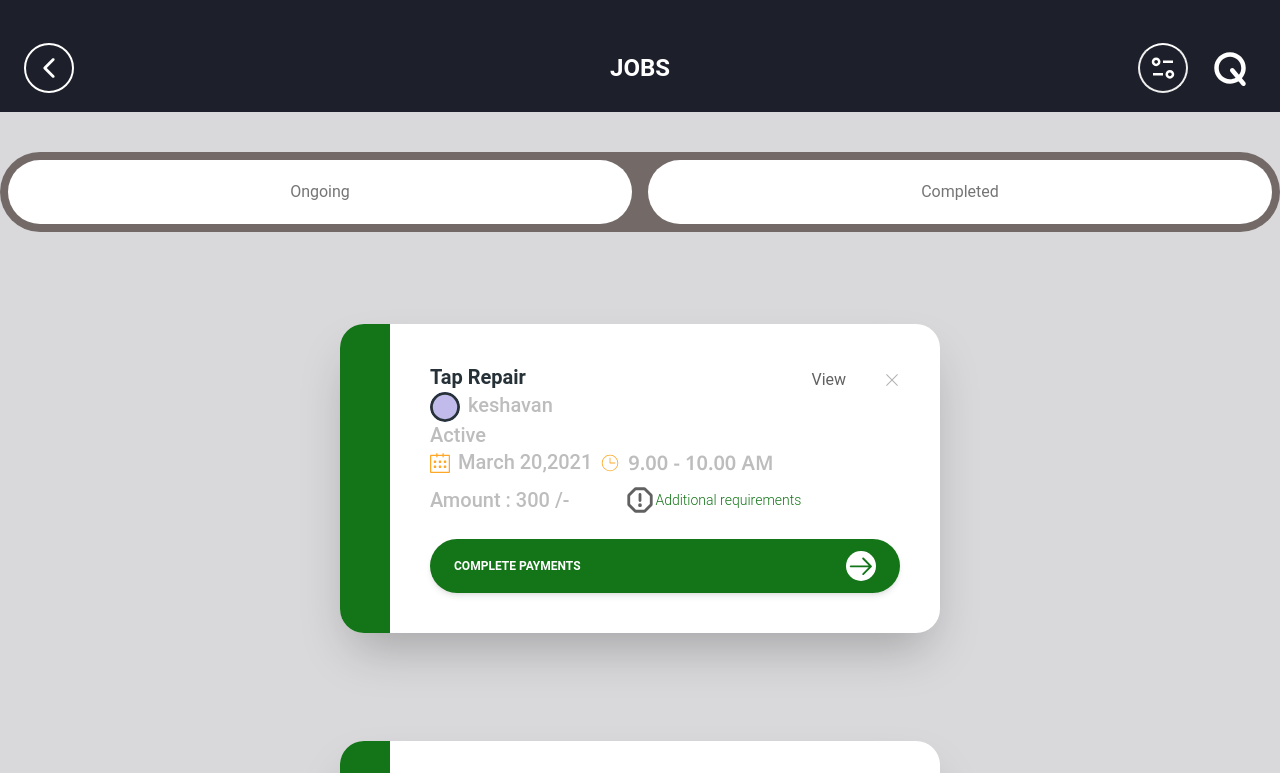
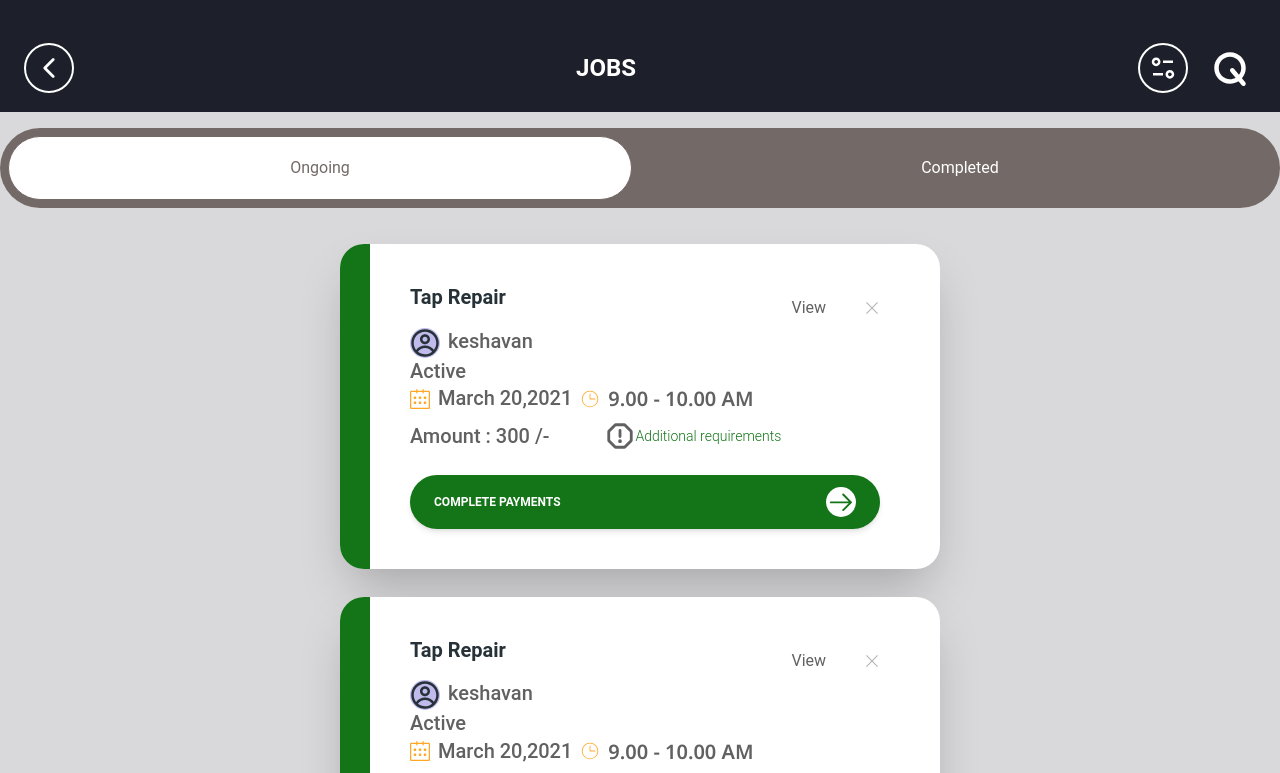
Before and after one commit to RJRYT/SC-MERN, a React (Vite) app in the folder client/: page /jobs in a window 1280 px wide. Shown: the top 773 px of the page. Built offline with nearby package versions, Linux system fonts and the light colour scheme.

Commit message:
Activeservices

```diff
--- a/client/src/pages/common/Jobs.jsx
+++ b/client/src/pages/common/Jobs.jsx
@@ -13,6 +13,7 @@ import { FaRegCircle } from "react-icons/fa6";
 import { SlCalender } from "react-icons/sl";
 import { CiClock2 } from "react-icons/ci";
 import { PiWarningOctagonBold } from "react-icons/pi";
+import { CgProfile } from "react-icons/cg";
 
 function Jobs() {
   return (
@@ -22,10 +23,10 @@ function Jobs() {
       </div>
 
       {/* First Card */}
-      <div className="flex items-center justify-center py-20 sm:w-6/5 md:w-6/5 lg:w-6/5 xl:w-6/5 ">
-        <Card className="flex flex-row w-[600px] shadow-2xl rounded-3xl m-3">
+      <div className="flex items-center justify-center py-20 sm:w-6/5 md:w-6/5 lg:w-6/5 xl:w-6/5 -mt-14  ">
+        <Card className="flex flex-row w-[600px]  shadow-2xl rounded-3xl m-3">
           {/* Left Grey Section */}
-          <div className="w-1/12 bg-card-color rounded-s-3xl"></div>
+          <div className="w-[30px] bg-card-color rounded-s-3xl"></div>
 
           {/* Right Content Section */}
           <div className="w-11/12 p-4">
@@ -34,19 +35,19 @@ function Jobs() {
               <div className="flex items-center justify-between mb-2">
                 <Typography variant="h5" color="blue-gray">
                   Tap Repair
-                   <div className=' flex'>
+                   <div className=' flex mt-4'>
 
-                   <FaRegCircle size={30}  className='bg-side-color rounded-full ' />
-                   <p className='px-2 text-gray-400 font-medium'>keshavan</p>
+                   <CgProfile  size={30}  className='bg-side-color rounded-full ' />
+                   <p className='px-2 text-gray-700 font-medium'>keshavan</p>
 
                    </div>
-                   <p className='font-medium text-gray-400'>Active</p>
+                   <p className='font-medium text-gray-700'>Active</p>
 
                    <div className='flex  items-center space-x-2'>
                    <SlCalender className='text-orange-400' />
-                    <p className='font-medium text-gray-400'>March 20,2021 </p>
+                    <p className='font-medium text-gray-700'>March 20,2021 </p>
                     <CiClock2  className='text-orange-400'/>
-                    <p className='font-nano text-gray-400'>9.00 - 10.00 AM</p>
+                    <p className='font-nano text-gray-700'>9.00 - 10.00 AM</p>
                    </div>
                 </Typography>
                 <a href="" className='-mt-20'>View</a>
@@ -55,14 +56,14 @@ function Jobs() {
               {/* Description */}
               <Typography>
                 <div className='flex items-center '>
-               <p className='font-medium text-xl text-gray-400 '>Amount : 300 /- </p>
+               <p className='font-medium text-xl text-gray-700 '>Amount : 300 /- </p>
                <PiWarningOctagonBold size={30} className='ml-14' />
                <p className='text-card-color text-sm' >Additional requirements</p>
                </div>
               </Typography>
             </CardBody>
             <CardFooter className="pt-0">
-              <Button className="bg-card-color w-full rounded-full flex items-center justify-between ">
+              <Button className="bg-card-color  w-full rounded-full flex items-center justify-between ">
                 Complete Payments
                 <GoArrowRight
                   size={30}
@@ -76,10 +77,10 @@ function Jobs() {
 
       {/* Second Card */}
 
-     <div className="flex items-center justify-center  sm:w-6/5 md:w-6/5 lg:w-6/5 xl:w-6/5  ">
+     <div className="flex items-center justify-center  sm:w-6/5 md:w-6/5 lg:w-6/5 xl:w-6/5 -mt-20 ">
         <Card className="flex flex-row w-[600px] shadow-2xl rounded-3xl m-4">
           {/* Left Grey Section */}
-          <div className="w-1/12 bg-card-color rounded-s-3xl"></div>
+          <div className="w-[30px] bg-card-color rounded-s-3xl"></div>
 
           {/* Right Content Section */}
           <div className="w-11/12 p-4">
@@ -88,19 +89,19 @@ function Jobs() {
               <div className="flex items-center justify-between mb-2">
                 <Typography variant="h5" color="blue-gray">
                   Tap Repair
-                   <div className=' flex'>
+                   <div className=' flex mt-4'>
 
-                   <FaRegCircle size={30}  className='bg-side-color rounded-full ' />
-                   <p className='px-2 text-gray-400 font-medium'>keshavan</p>
+                   <CgProfile  size={30}  className='bg-side-color rounded-full ' />
+                   <p className='px-2 text-gray-700 font-medium'>keshavan</p>
 
                    </div>
-                   <p className='font-medium text-gray-400'>Active</p>
+                   <p className='font-medium text-gray-700'>Active</p>
 
                    <div className='flex  items-center space-x-2'>
                    <SlCalender className='text-orange-400' />
-                    <p className='font-medium text-gray-400'>March 20,2021 </p>
+                    <p className='font-medium text-gray-700'>March 20,2021 </p>
                     <CiClock2  className='text-orange-400'/>
-                    <p className='font-nano text-gray-400'>9.00 - 10.00 AM</p>
+                    <p className='font-nano text-gray-700'>9.00 - 10.00 AM</p>
                    </div>
                 </Typography>
                 <a href="" className='-mt-20'>View</a>
@@ -109,7 +110,7 @@ function Jobs() {
               {/* Description */}
               <Typography>
                 <div className='flex items-center '>
-               <p className='font-medium text-xl text-gray-400 '>Amount : 300 /- </p>
+               <p className='font-medium text-xl text-gray-700'>Amount : 300 /- </p>
                <PiWarningOctagonBold size={30} className='ml-14' />
                <p className='text-card-color text-sm' >Additional requirements</p>
                </div>
--- a/client/src/pages/helpcenter/HeaderComponent.jsx
+++ b/client/src/pages/helpcenter/HeaderComponent.jsx
@@ -1,60 +1,57 @@
 import React, { useState } from 'react';
 import { IoIosArrowBack } from 'react-icons/io';
-import { RiEqualizer2Line } from "react-icons/ri";
-import { FaQ } from "react-icons/fa6";
-import FaqPage from './FaqPage';
-import ContactUs from './ContactUs';
+import { RiEqualizer2Line } from 'react-icons/ri';
+import { FaQ } from 'react-icons/fa6';
 
 function HeaderComponent() {
-  const [activeTab, setActiveTab] = useState('faq');
+  const [activeButton, setActiveButton] = useState('ongoing'); // Tracks the active button
 
   return (
     <div>
-      <div className='bg-dark-purple text-white p-6 pt-12 h-28 flex items-center justify-between  sm-only:flex sm-only:gap-3'>
-
-        <button className='rounded-full border-2 border-white flex justify-center items-center p-2'>
+      {/* Header Section */}
+      <div className="bg-dark-purple text-white p-6 pt-12 h-28 flex items-center justify-between sm-only:flex sm-only:gap-3">
+        <button className="rounded-full border-2 border-white flex justify-center items-center p-2">
           <IoIosArrowBack className="text-white text-3xl sm-only:text-2xl" />
         </button>
 
-        <h6 className={`text-center font-bold md:w-auto md:flex-grow-0 text-lg md:text-2xl md:absolute md:left-1/2 md:transform md:-translate-x-1/2 ${activeTab === 'contact' ? ' sm-only:gap-3 sm-only:mr-16':''}`}>
-          JOBS
-        </h6>
+        <h6 className="text-center font-bold text-lg md:text-2xl">JOBS</h6>
 
         <div className="flex items-center space-x-4">
-          <button className={`rounded-full border-2 border-t-white flex justify-center items-center p-2  ${activeTab === 'contact' ? 'hidden' : ''}`}>
-            <RiEqualizer2Line className="text-white text-3xl sm-only:text-2xl " />
+          <button className="rounded-full border-2 border-white flex justify-center items-center p-2">
+            <RiEqualizer2Line className="text-white text-3xl sm-only:text-2xl" />
           </button>
-          <button className={`flex justify-center items-center p-2  ${activeTab === 'contact' ? 'hidden' : ''}`}>
-            <FaQ className="text-white text-4xl sm-only:text-2xl " />
+          <button className="flex justify-center items-center p-2">
+            <FaQ className="text-white text-4xl sm-only:text-2xl" />
           </button>
         </div>
       </div>
 
-      <div className="bg-btn-color w-full h-20 flex mt-10 rounded-full ">
+      {/* Button Section */}
+      <div className="bg-btn-color w-full h-20 flex mt-4 rounded-full ">
+        {/* Ongoing Button */}
         <button
-    className={`w-1/2 px-6 py-2 m-2   ${
-      activeTab === 'ongoing'
-        ? 'bg-white text-black border-b-2 rounded-full border-blue-900'
-        : 'bg-white text-gray-600 rounded-full'
+          className={`w-1/2 px-6 py-2 m-2 rounded-full ${
+            activeButton === 'ongoing'
+              ? 'bg-white text-btn-color text-bold border border-btn-color'
+              : 'bg-btn-color text-white text-bold'
           }`}
-    onClick={() => setActiveTab('ongoing')}
+          onClick={() => setActiveButton('ongoing')}
         >
           Ongoing
         </button>
+
+        {/* Completed Button */}
         <button
-    className={`w-1/2 px-6 py-2 m-2 ${
-      activeTab === 'complete'
-        ? 'bg-white text-black border-b-2 rounded-full border-blue-900'
-        : 'bg-white text-gray-600 rounded-full'
+          className={`w-1/2 px-6 py-2 m-2 rounded-full ${
+            activeButton === 'complete'
+              ? 'bg-white text-btn-color text-bold border border-btn-color'
+              : 'bg-btn-color text-white text-bold'
           }`}
-    onClick={() => setActiveTab('complete')}
+          onClick={() => setActiveButton('complete')}
         >
           Completed
         </button>
       </div>
-
-
-
     </div>
   );
 }
```
Lines whose indentation alone changed are shown as unchanged.
